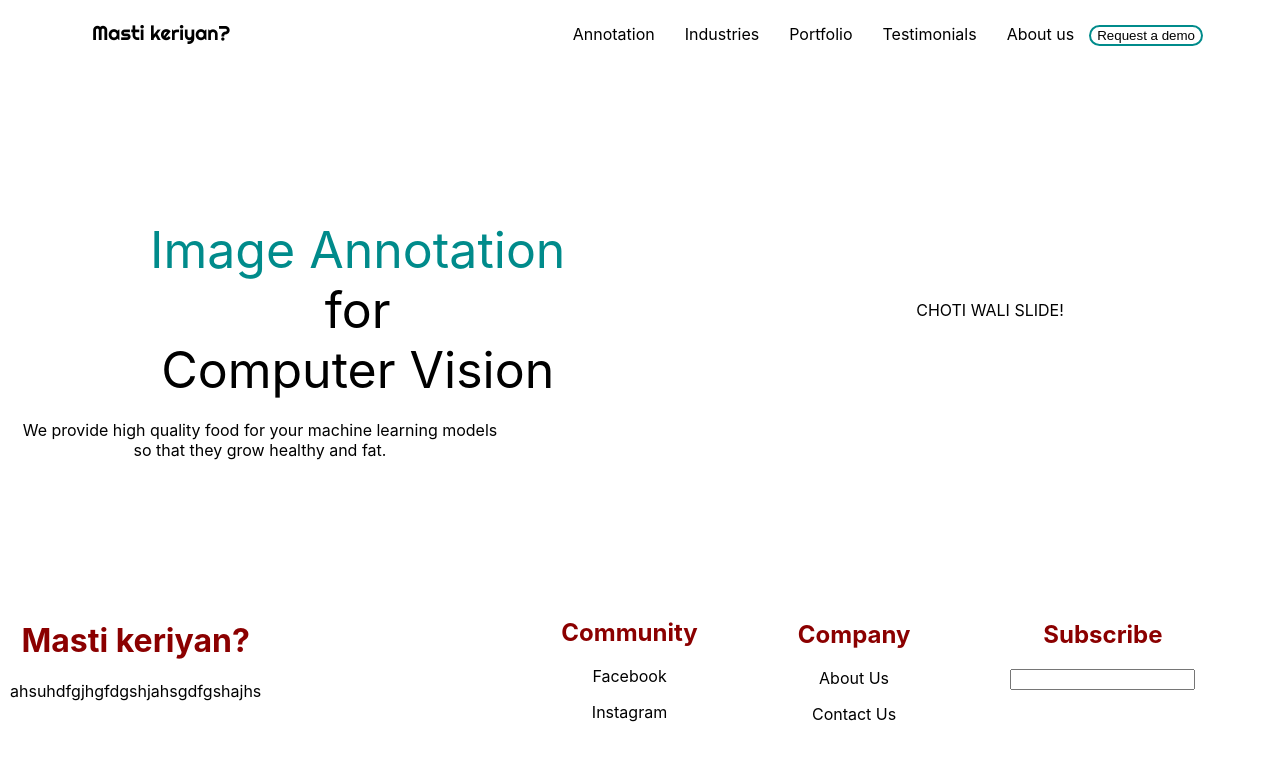
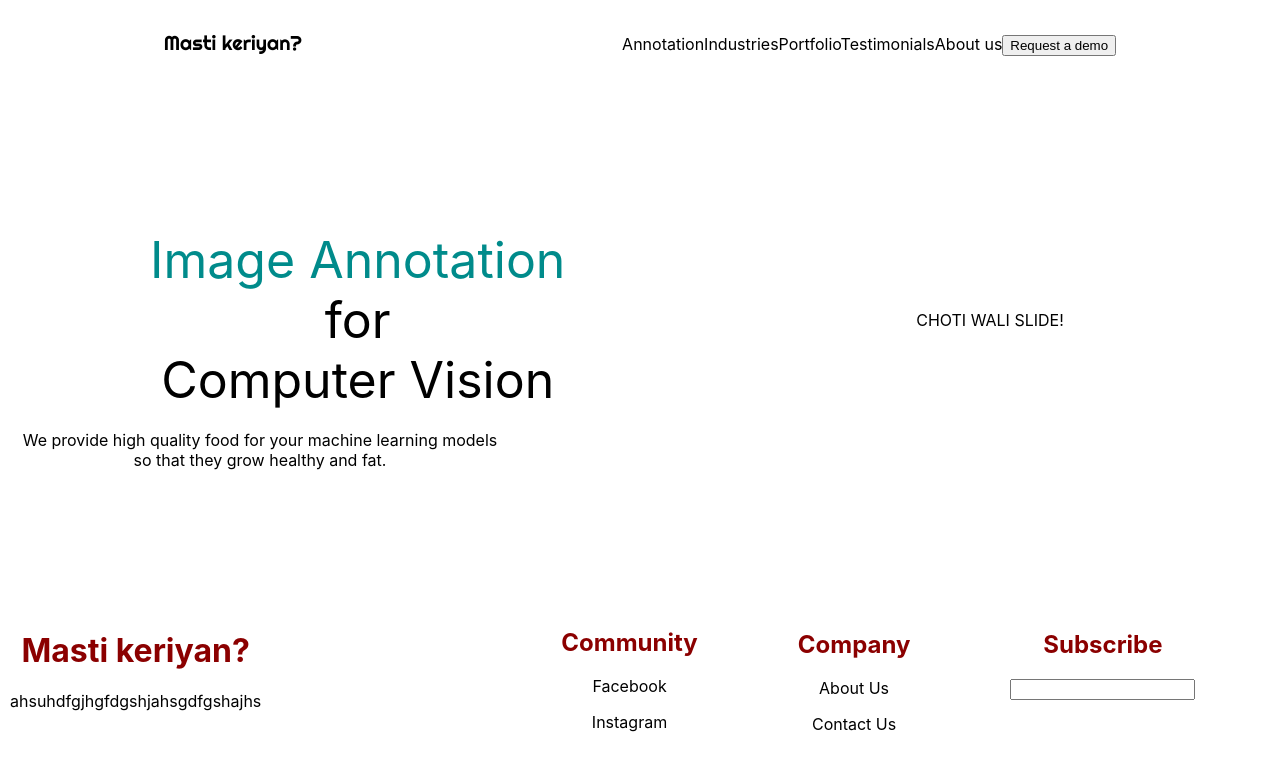
Before and after one commit to D3nii/React-Projects, a React (Create React App) app in the folder prox/: page / in a window 1280 px wide. Shown: the top 770 px of the page. Built offline with nearby package versions, Linux system fonts and the light colour scheme.

Commit message:
Update NavBar.css

```diff
--- a/prox/src/Style/NavBar.css
+++ b/prox/src/Style/NavBar.css
@@ -6,7 +6,7 @@
   margin: 25px;
 }
 
-.hred :hover {
+.navBar :hover {
   color: darkcyan;
   cursor: pointer;
 }
@@ -18,13 +18,13 @@ a {
   margin: 0 50px;
 }
 
-.de {
+.navButton {
   border: 2px solid darkcyan;
   background-color: white;
   border-radius: 15px;
 }
 
-button .de :hover {
+button .navButton :hover {
   border: 0px;
   margin-left: 6px;
 }
@@ -43,6 +43,6 @@ button {
   color: black;
 }
 
-.hred {
+.navBar {
   padding: 0 15px;
 }
```
